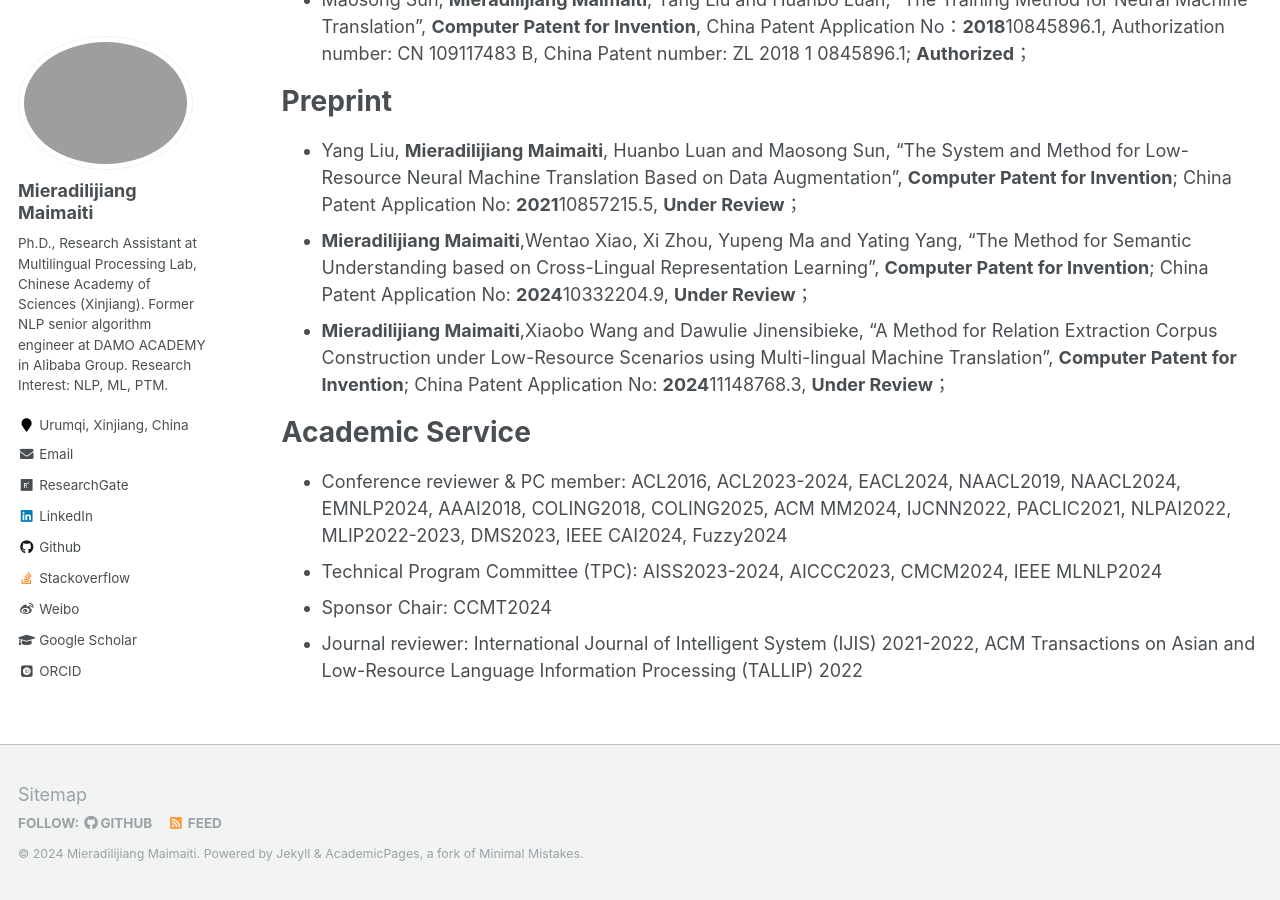
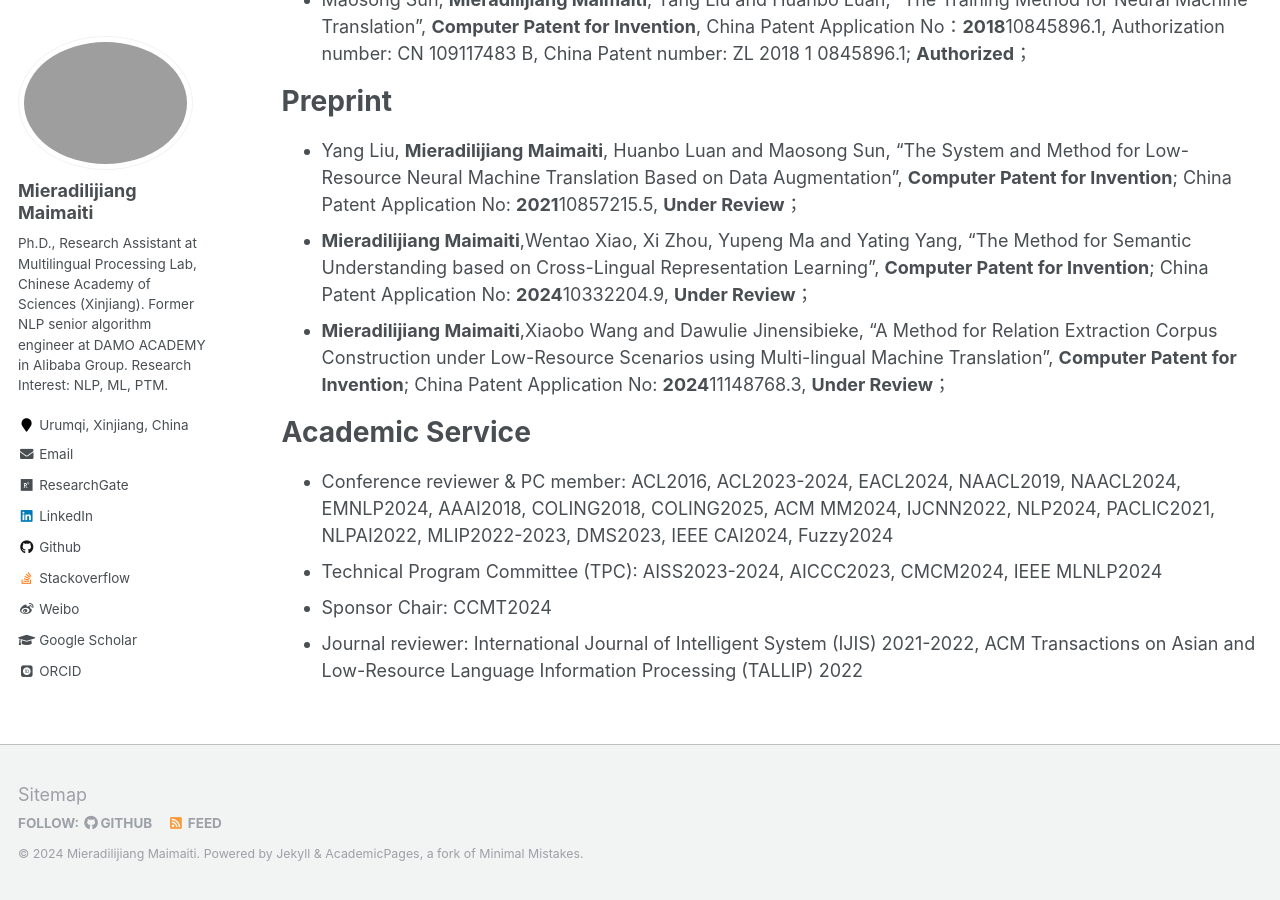
Before and after one commit to miradel51/miradel51.github.io, a Jekyll site: the page built from _pages/publications.md, in a window 1280 px wide and 900 px high, scrolled down 4690 px. Built offline with Jekyll 4.4.1, drawn with Linux system fonts in a browser that asks for light colours; some web fonts are replaced.

Commit message:
Update publications.md
added the new role as a reviewers for NLP2024.

```diff
--- a/_pages/publications.md
+++ b/_pages/publications.md
@@ -30,7 +30,7 @@ Academic Service
 ======
 <!-- * Conference reviewer & PC member: ACL2016, ACL2023-2024, AAAI2018, COLING2018, NAACL2019, PACLIC2021, IJCNN2022, NLPAI2022, CVIPPR2023-2024, AIFZ2023, NLDM2023, MLIP2022-2023, DMS2023, COMSAP2023, NLTM2024, ALMLA2024, ITEORY2023, SEMIT2023, SIPR2023, AIAA2023, EDUTEC2024, AIFU2024, MLSC2024, CSML2024, CVIPPR2023-2024   -->
 <!-- * Technical Program Committee (TPC): ADMIT2022-2024, AMLIT2023, ACDP2023-2024, AIMLR2023, CSSE2023, AISS2023-2024, ACAI2023, MLAMDA2023, AACIP2023, ACAI2023, DMCSE2023, SEAU2023, CACML2024, CMCM2024, DSML2023, CNIOT2023, MICML2023, APIT 2024, CCRIS 2024  -->
-* Conference reviewer & PC member: ACL2016, ACL2023-2024, EACL2024, NAACL2019, NAACL2024, EMNLP2024, AAAI2018, COLING2018, COLING2025, ACM MM2024, IJCNN2022, PACLIC2021, NLPAI2022, MLIP2022-2023, DMS2023, IEEE CAI2024, Fuzzy2024
+* Conference reviewer & PC member: ACL2016, ACL2023-2024, EACL2024, NAACL2019, NAACL2024, EMNLP2024, AAAI2018, COLING2018, COLING2025, ACM MM2024, IJCNN2022, NLP2024, PACLIC2021, NLPAI2022, MLIP2022-2023, DMS2023, IEEE CAI2024, Fuzzy2024
 * Technical Program Committee (TPC): AISS2023-2024, AICCC2023, CMCM2024, IEEE MLNLP2024
 * Sponsor Chair: CCMT2024
 * Journal reviewer: International Journal of Intelligent System (IJIS) 2021-2022, ACM Transactions on Asian and Low-Resource Language Information Processing (TALLIP) 2022
```
